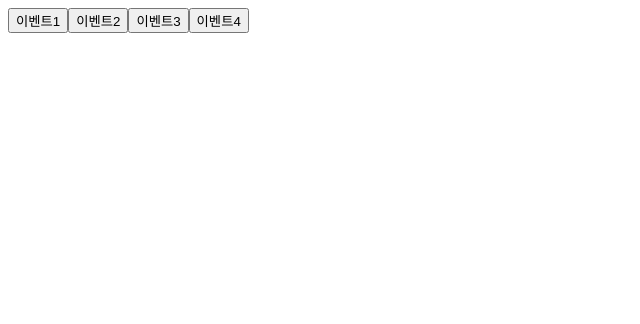
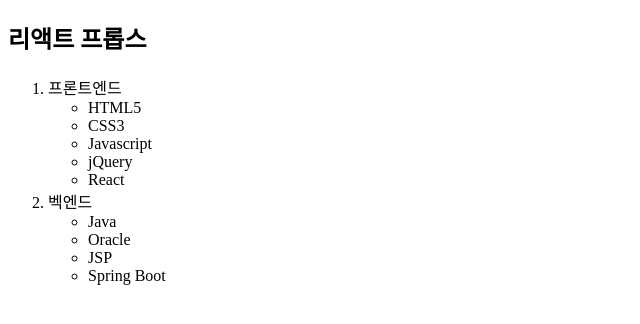
Before and after one commit to seungy07/React, a React (Vite) app in the folder 2026B_react/: page / in a window 1280 px wide. Shown: the top 324 px of the page, without its empty margins (0-640 px from the left). Built offline with nearby package versions, Linux system fonts and the light colour scheme.

Commit message:
react day01 수업들 코드 반영

```diff
--- a/2026B_react/src/main.jsx
+++ b/2026B_react/src/main.jsx
@@ -27,5 +27,5 @@
 // import Component4 from "./example/day01/Component4";
 // create.render( <Component4/> )
 
-import Component5 from "./example/day47_day01_0911/Component5";
-create.render( <Component5/> )
+import Component4 from "./example/day47_day01_0911/Component4";
+create.render( <Component4/> )
```
Also changed, not shown: 2026B_react/src/example/react.txt (added).
